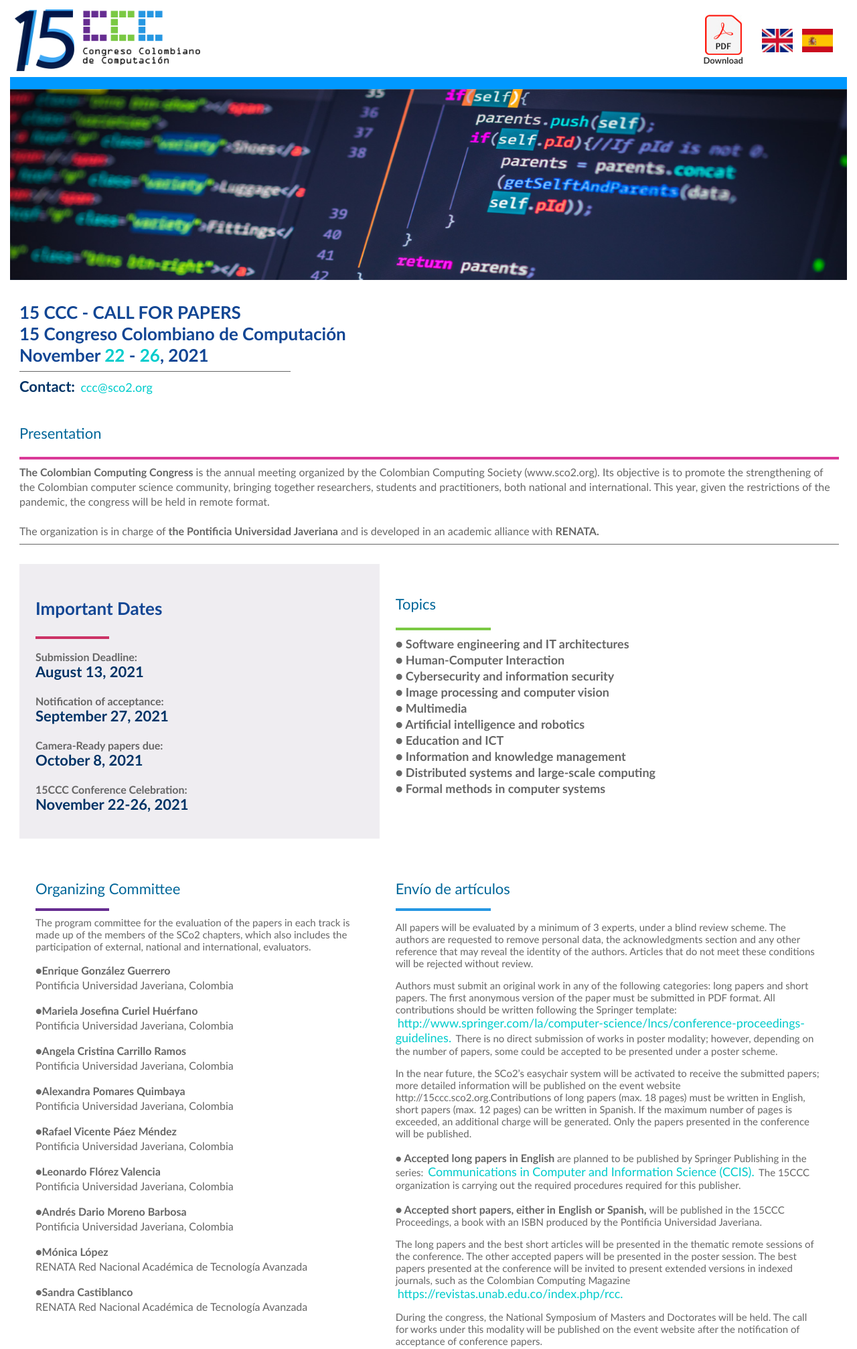
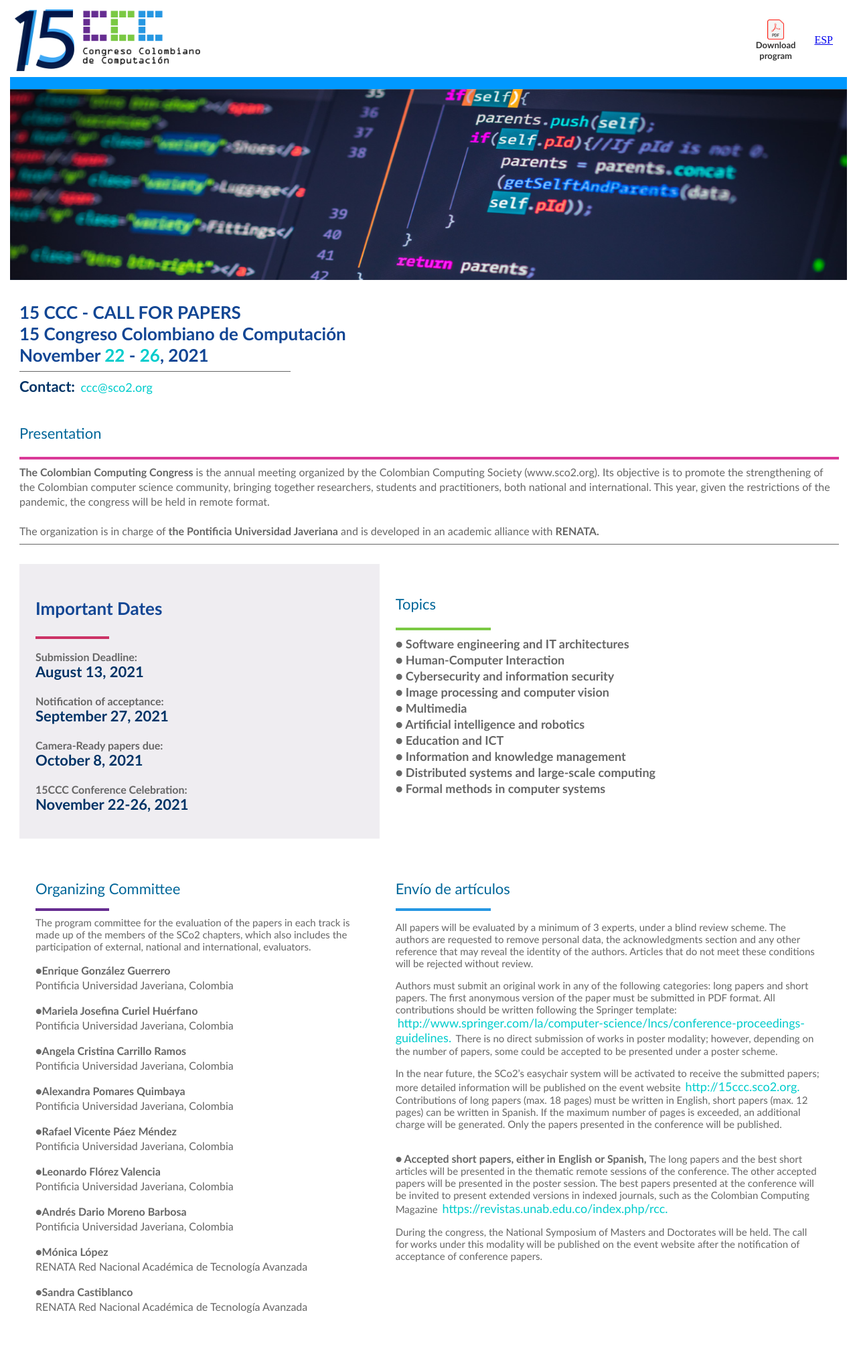
Before and after one commit to rafaelpaez/15ccc, a plain HTML site: page index_eng.html in a window 1280 px wide. Shown: the top 2014 px of the page at 67% size. Drawn offline with Linux system fonts and the light colour scheme.

Commit message:
Add files via upload

```diff
--- a/index_eng.html
+++ b/index_eng.html
@@ -97,13 +97,13 @@ body {
             <td width="93%">&nbsp;</td>
             <td width="93%"><table width="100%" border="0" cellspacing="7" cellpadding="7">
               <tr>
-                <td width="51%" align="center" valign="middle"><a href="15CCC_cfp_eng.pdf" target="_blank"><img src="images/bt_iconopdf.png" width="55" height="60" /><br />
-                  </a><span class="tematicas1">Download</span></td>
+                <td width="51%" align="center" valign="middle"><a href="15CCC_cfp_eng.pdf" target="_blank"><img src="images/bt_iconopdf.png" width="25" height="30" /><br />
+                  </a><span class="tematicas1">Download program</span></td>
                 <td width="49%"><table width="100%" border="0" cellspacing="0" cellpadding="7">
-                  <tr>
-                    <td align="center"><a href="index_eng.html"><img src="images/bt_bandera_eng.jpg" width="46" height="35" /></a></td>
-                    <td align="center"><a href="index.html"><img src="images/bt_bandera_esp.jpg" width="46" height="35" /></a></td>
-                  </tr>
+                                    <tr>
+                                        <!--<td align="center"><a href="index_eng.html"><img src="images/bt_bandera_eng.jpg" width="46" height="35" /></a></td>-->
+                                        <td align="center"><a href="index.html">ESP</a></td>
+                                    </tr>
                 </table></td>
               </tr>
             </table></td>
@@ -213,12 +213,9 @@ body {
                           <hr align="left" width="22%" size="4" color="#2697e2" />
                           <p class="cuerpo1">All papers will be evaluated by a minimum of 3 experts, under a blind review scheme. The authors are requested to remove personal data, the acknowledgments section and any other reference that may reveal the identity of the authors. Articles that do not meet these conditions will be rejected without review.</p>
                           <p class="cuerpo1">Authors must submit an original work in any of the following categories: long papers and short papers. The first anonymous version of the paper must be submitted in PDF format. All contributions should be written following the Springer template: <a href="https://www.springer.com/la/computer-science/lncs/conference-proceedings-guidelines" target="_blank" class="sistemaeasychair">http://www.springer.com/la/computer-science/lncs/conference-proceedings-guidelines.</a> There is no direct submission of works in poster modality; however, depending on the number of papers, some could be accepted to be presented under a poster scheme.</p>
-                          <p class="cuerpo1">In the near future, the SCo2’s easychair system will be activated to receive the submitted papers; more detailed information will be published on the event website http://15ccc.sco2.org.Contributions of long papers (max. 18 pages) must be written in English, short papers (max. 12 pages) can be written in Spanish. If the maximum number of pages is exceeded, an additional charge will be generated. Only the papers presented in the conference will be published.<br />
-                            <br />
-                            ● <span class="bold">Accepted long papers in English</span> are planned to be published by Springer Publishing in the series: <a href="https://www.springer.com/series/7899" target="_blank" class="sistemaeasychair">Communications in Computer and Information Science (CCIS).</a> The 15CCC organization is carrying out the required procedures required for this publisher.<br />
-                            <br />
-                            <span class="bold">● Accepted short papers, either in English or Spanish, </span>will be published in the 15CCC Proceedings, a book with an ISBN produced by the Pontificia Universidad Javeriana.</p>
-                          <p class="cuerpo1">The long papers and the best short articles will be presented in the thematic remote sessions of the conference. The other accepted papers will be presented in the poster session. The best papers presented at the conference will be invited to present extended versions in indexed journals, such as the Colombian Computing Magazine <a href="https://revistas.unab.edu.co/index.php/rcc" target="_blank" class="sistemaeasychair">https://revistas.unab.edu.co/index.php/rcc.</a></p>
+                          <p class="cuerpo1">In the near future, the SCo2’s easychair system will be activated to receive the submitted papers; more detailed information will be published on the event website <a href="http://15ccc.sco2.org" target="_blank" class="sistemaeasychair"> http://15ccc.sco2.org.</a> Contributions of long papers (max. 18 pages) must be written in English, short papers (max. 12 pages) can be written in Spanish. If the maximum number of pages is exceeded, an additional charge will be generated. Only the papers presented in the conference will be published.</span></a></p><br />
+                              <!--● <span class="bold">Accepted long papers in English</span> are planned to be published by Springer Publishing in the series: <a href="https://www.springer.com/series/7899" target="_blank" class="sistemaeasychair">Communications in Computer and Information Science (CCIS).</a> The 15CCC organization is carrying out the required procedures required for this publisher.<br />-->
+                              <span class="bold">● Accepted short papers, either in English or Spanish, </span><span class="cuerpo1">The long papers and the best short articles will be presented in the thematic remote sessions of the conference. The other accepted papers will be presented in the poster session. The best papers presented at the conference will be invited to present extended versions in indexed journals, such as the Colombian Computing Magazine <a href="https://revistas.unab.edu.co/index.php/rcc" target="_blank" class="sistemaeasychair">https://revistas.unab.edu.co/index.php/rcc.</a></p>
                           <p class="cuerpo1">During the congress, the National Symposium of Masters and Doctorates will be held. The call for works under this modality will be published on the event website after the notification of acceptance of conference papers.<br />
                           </p></td>
                       </tr>
```
Also changed, not shown: index.html (+12 -9 lines).
